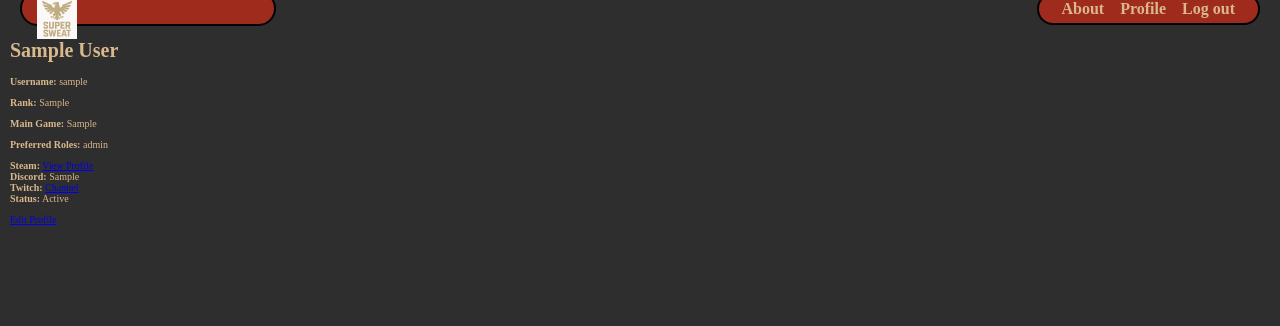
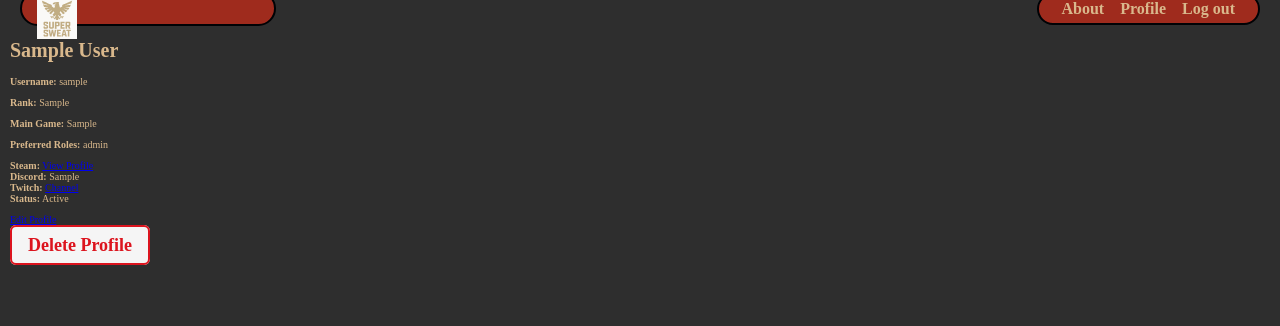
Before and after one commit to Xugknight/super-sweat, a Django app: page /profiles/ in a window 1280 px wide. Shown: the part 29-355 px from the top of the page. Run offline with Django 5.2, Linux system fonts and the light colour scheme; a user stored in the database is signed in; tables that the repository leaves empty hold one stand-in row (values such as "Sample post").

Commit message:
add delete profile

```diff
--- a/main_app/templates/profiles/detail.html
+++ b/main_app/templates/profiles/detail.html
@@ -32,4 +32,5 @@
   </ul>
 
   <p><a href="{% url 'profile-edit' %}">Edit Profile</a></p>
+  <a href="{% url 'profile-delete' %}" class="btn danger">Delete Profile</a>
 {% endblock %}
--- a/main_app/urls.py
+++ b/main_app/urls.py
@@ -6,6 +6,7 @@ urlpatterns = [
     path('about/', views.about, name='about'),
     path('profiles/', views.ProfileDetail.as_view(), name='profile-detail'),
     path('profiles/edit/', views.ProfileUpdate.as_view(), name='profile-edit'),
+    path('profiles/delete/', views.ProfileDelete.as_view(), name='profile-delete'),
     path('accounts/signup/', views.signup, name='signup'),
     path('guilds/', views.guild_index, name='guild-index'),
     path('guilds/', views.guild_detail, name='guild-detail'),
--- a/main_app/views.py
+++ b/main_app/views.py
@@ -1,6 +1,6 @@
 import requests
 from django.contrib.auth.views import LoginView
-from django.contrib.auth import login
+from django.contrib.auth import login, logout
 from django.contrib.auth.decorators import login_required
 from django.contrib.auth.mixins import LoginRequiredMixin
 from django.contrib.auth.forms import UserCreationForm
@@ -34,6 +34,37 @@ class ProfileUpdate(LoginRequiredMixin, UpdateView):
     def get_object(self):
         return Profile.objects.get(user=self.request.user)
 
+class ProfileDelete(LoginRequiredMixin, DeleteView):
+    model = Profile
+    template_name = 'profiles/confirm_delete.html'
+    success_url = reverse_lazy('home')
+
+    def get_object(self, queryset = None):
+        return Profile.objects.get(user=self.request.user)
+
+    def delete(self, request, *args, **kwargs):
+        profile = self.get_object()
+        user = profile.user
+        logout(request)
+        profile.delete()
+        user.delete()
+        return super().delete(request, *args, **kwargs)
+
+    def post(self, request, *args, **kwargs):
+        # Get the current user's profile and user object
+        profile = self.get_object()
+        user = request.user
+
+        # Log the user out before deletion
+        logout(request)
+
+        # Delete the profile and user
+        profile.delete()
+        user.delete()
+        return redirect(self.success_url)
+
+
+
 def guild_index(request, guild_id):
     guild = Guild.objects.get(id=guild_id)
     return render (request, 'index.html', {'guild': guild})
@@ -43,15 +74,14 @@ def guild_detail(request, guild_id):
     return render(request, 'detail.html', {'guild': guild})
 
 def signup(request):
-    error_message = ''
     if request.method == 'POST':
         form = UserCreationForm(request.POST)
         if form.is_valid():
             user = form.save()
+            Profile.objects.create(user=user, display_name=user.username)
             login(request, user)
-            return redirect('home')
-        else:
-            error_message = 'Invalid sign up - try again'
-    form = UserCreationForm()
-    context = {'form': form, 'error-message': error_message}
-    return render(request, 'signup.html', context)
+            return redirect('profile-detail')
+    else:
+        form = UserCreationForm()
+
+    return render(request, 'signup.html', {'form': form})
```
Also changed, not shown: main_app/templates/profiles/confirm_delete.html (added, +10 -0 lines), main_app/templates/signup.html (+36 -20 lines).
